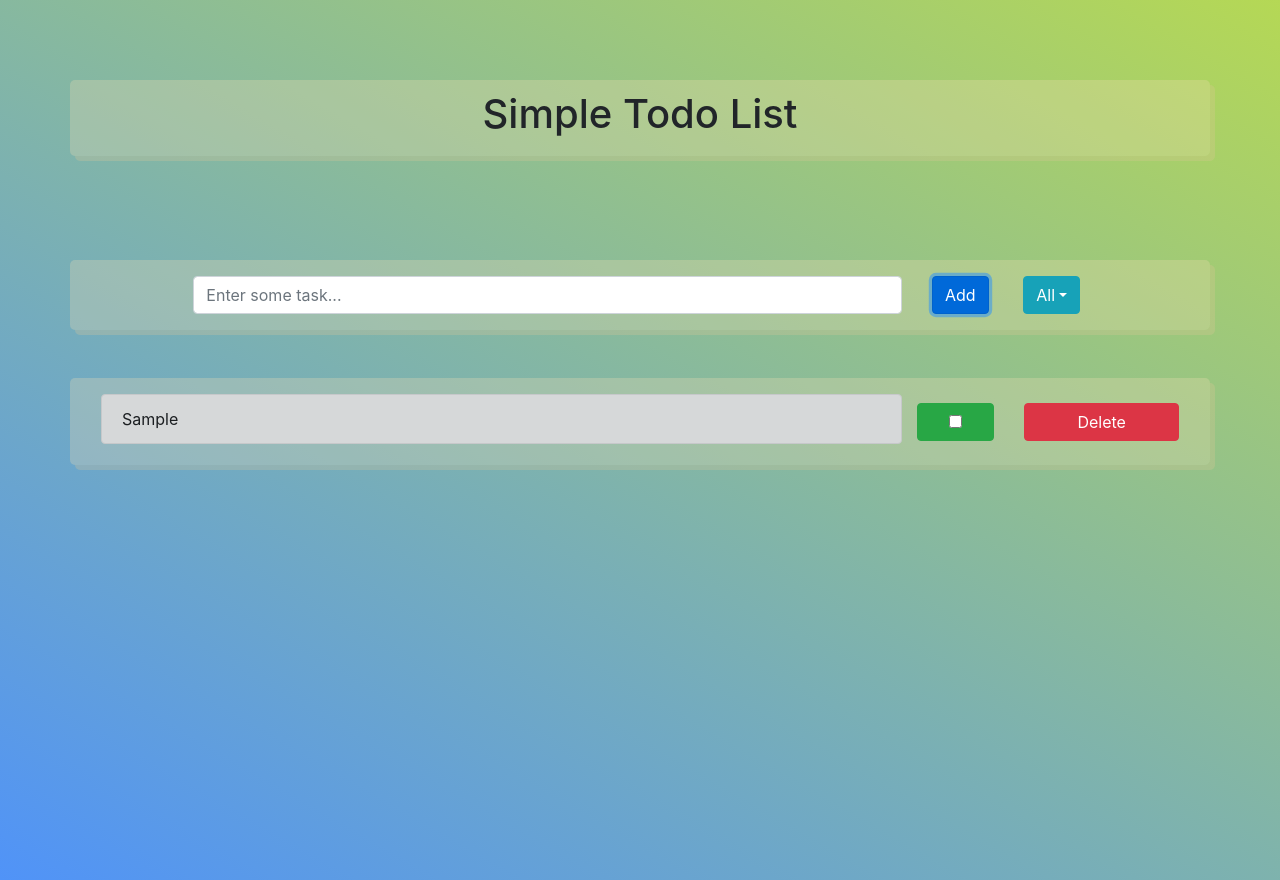
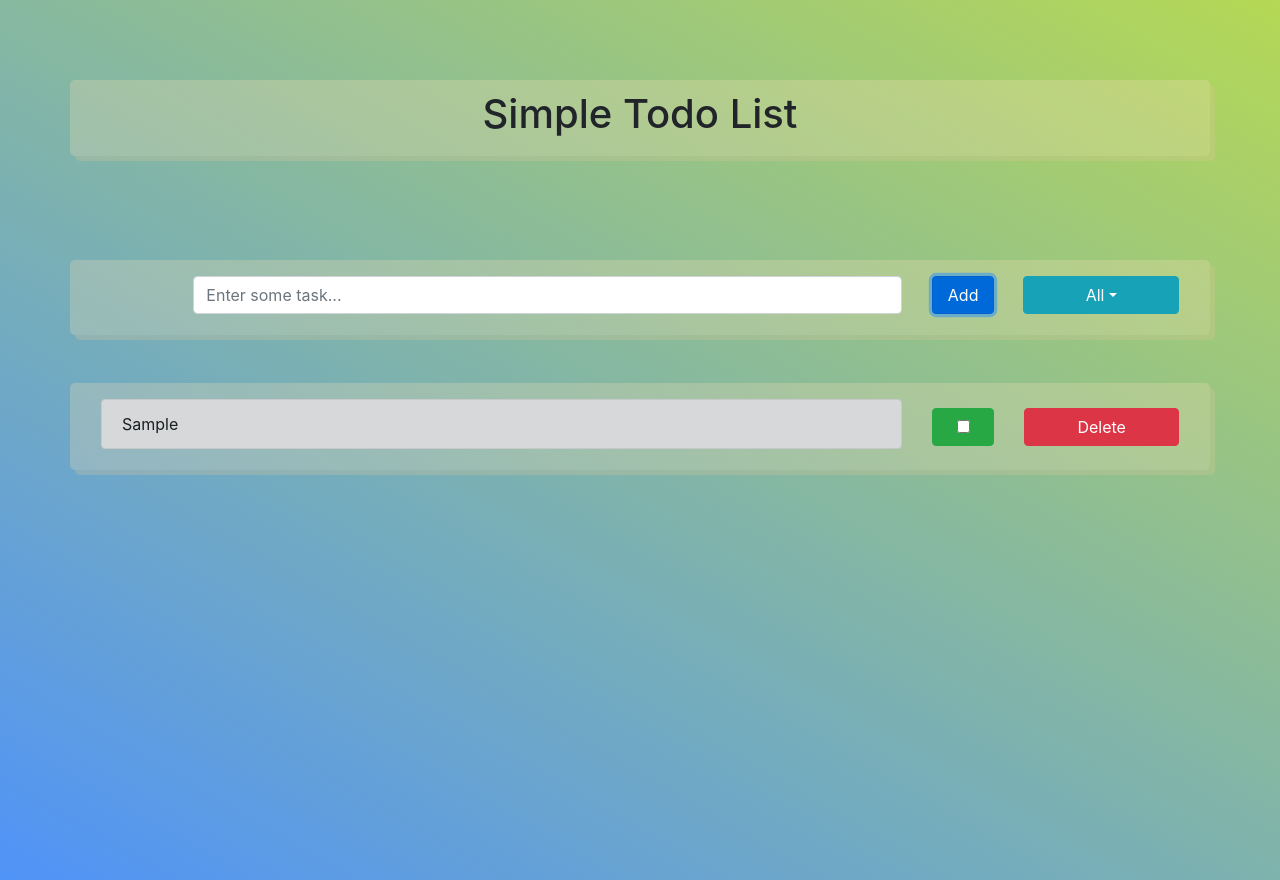
Before and after one commit to Branimir026/my-todo-list, a React (Create React App) app: page / in a window 1280 px wide. Both pictures are taken after typing "Sample" into the empty fields and a click on the button "Add". Built offline with nearby package versions, Linux system fonts and the light colour scheme.

Commit message:
Small css changes

```diff
--- a/src/App.css
+++ b/src/App.css
@@ -29,6 +29,15 @@ h1 {
   background-color: rgba(245, 222, 179, 0.274);
   box-shadow: 5px 5px rgba(223, 197, 151, 0.274);
 }
+
+.formInput {
+  margin-bottom: 5px;
+}
+
+.formButton,
+.formDropdown > .dropdown-toggle {
+  width: 100%;
+}
 .todoContainer {
   display: flex;
   align-items: center;
@@ -40,6 +49,7 @@ h1 {
 }
 
 .todoItem {
+  background-color: white;
   margin-bottom: 5px !important;
   margin-right: 0px !important;
 }
@@ -54,10 +64,6 @@ h1 {
   margin-bottom: 20px;
 }
 
-.checkboxDiv {
-  padding-left: 0px !important;
-}
-
 .completed {
   text-decoration: line-through;
 }
--- a/src/components/Todo.js
+++ b/src/components/Todo.js
@@ -10,7 +10,7 @@ import Col from "react-bootstrap/Col";
 function Todo({ text, isCompleted, isCompletedHandler, isDeletedHandler }) {
   return (
     <Row className="todoContainer">
-      <Col lg={9} xs={10}>
+      <Col lg={9} xs={12}>
         <Alert
           variant="dark"
           className={`todoItem ${isCompleted ? "completed" : ""}`}
@@ -18,7 +18,7 @@ function Todo({ text, isCompleted, isCompletedHandler, isDeletedHandler }) {
           {text}
         </Alert>
       </Col>
-      <Col lg={1} xs={2} className="checkboxDiv">
+      <Col lg={1} xs={3} className="checkboxDiv">
         <ToggleButton
           type="checkbox"
           variant="success"
@@ -28,7 +28,7 @@ function Todo({ text, isCompleted, isCompletedHandler, isDeletedHandler }) {
           className="todoCheckbox"
         />
       </Col>
-      <Col lg={{ span: 2, offset: 0 }} xs={{ span: 6, offset: 2 }}>
+      <Col lg={{ span: 2, offset: 0 }} xs={{ span: 4, offset: 5 }}>
         <Button
           variant="danger"
           onClick={isDeletedHandler}
```
